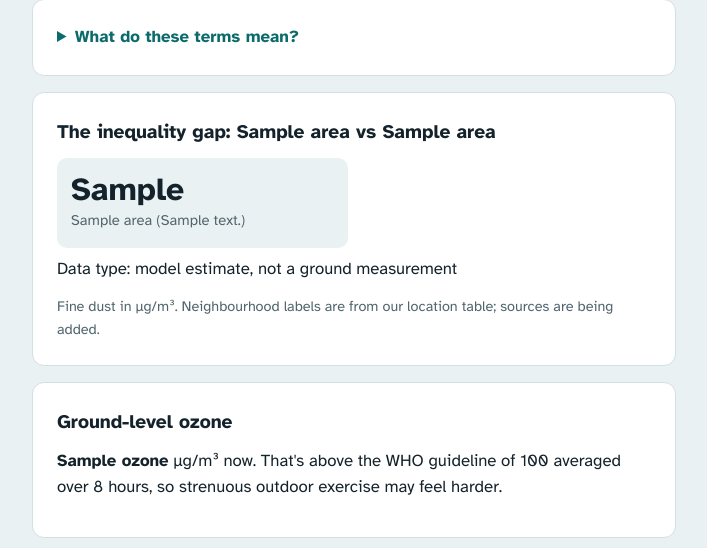
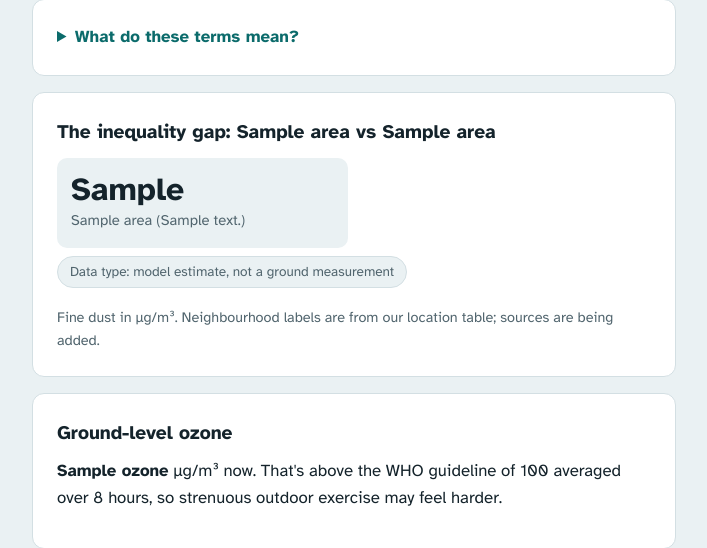
Before and after one commit to Mpilozama/EcoChange-Helper, a Flask app: template templates/footprint.html in a window 1280 px wide. Shown: the part 314-862 px from the top of the page, without its empty margins (286-993 px from the left). Run offline with Flask 3, Linux system fonts and the light colour scheme; the template is opened without the code that fills it: most values are stand-ins (such as "Sample title", 1, 10 or a date in 2020).

Commit message:
style: add data-source badge and callout

```diff
--- a/static/css/style.css
+++ b/static/css/style.css
@@ -133,3 +133,21 @@ input:focus, select:focus, button:focus-visible, a:focus-visible, summary:focus-
 @media (max-width: 700px) {
     .futures-grid { grid-template-columns: 1fr; }
 }
+
+/* ---------- Data honesty layer ---------- */
+.badge {
+    display: inline-block;
+    background: var(--bg);
+    border: 1px solid var(--line);
+    border-radius: 99px;
+    padding: 4px 12px;
+    font-size: 0.85rem;
+    color: var(--muted);
+}
+.callout {
+    background: #fff6e0;
+    border-left: 4px solid var(--moderate);
+    border-radius: 8px;
+    padding: 12px 14px;
+    margin-top: 12px;
+}
```
